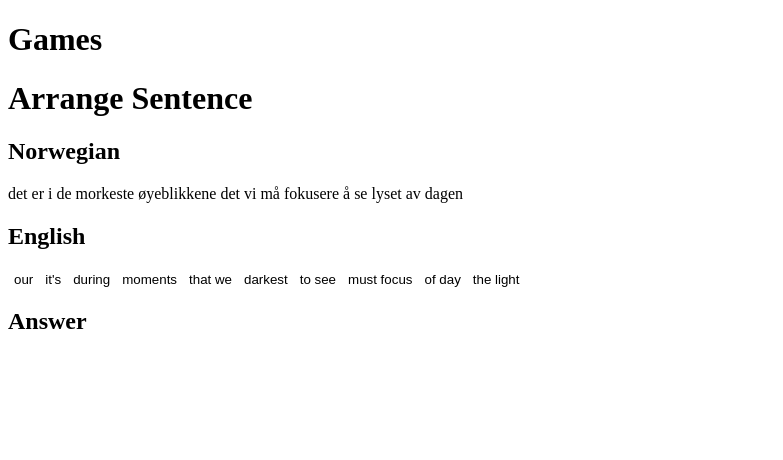
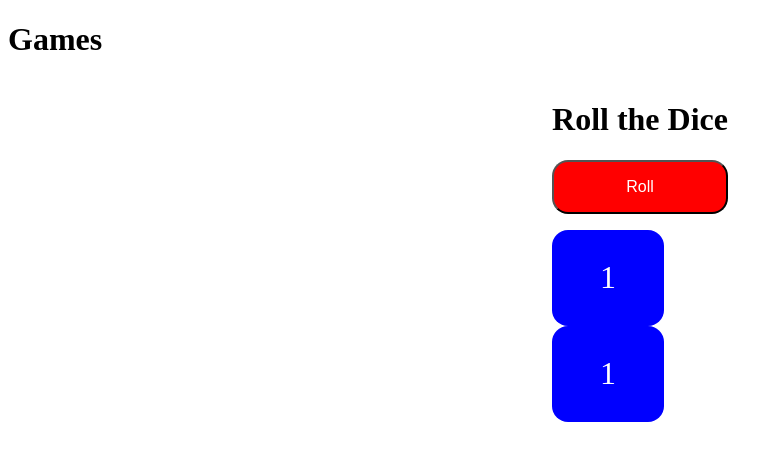
Before and after one commit to RubyJane88/game-app, a React (Vite) app: page / in a window 1280 px wide. Shown: the top 460 px of the page, without its empty margins (0-783 px from the left). Built offline with nearby package versions, Linux system fonts and the light colour scheme.

Commit message:
updated roll dice

```diff
--- a/src/App.tsx
+++ b/src/App.tsx
@@ -8,9 +8,9 @@ function App() {
     <div className="App">
       <h1>Games</h1>
       {/*<MemoryGame />*/}
-      <ArrangeSentence />
+      {/*<ArrangeSentence />*/}
       {/*<ArrangeSentenceCopy />*/}
-      {/*<RollDice />*/}
+      <RollDice />
     </div>
   );
 }
--- a/src/RollDice.tsx
+++ b/src/RollDice.tsx
@@ -2,7 +2,8 @@ import React from "react";
 import { Card, Container } from "react-bootstrap";
 
 const RollDice = () => {
-  const [dice, setDice] = React.useState(0);
+  const [die1, setDie1] = React.useState(1);
+  const [die2, setDie2] = React.useState(1);
 
   return (
     <Container
@@ -25,7 +26,10 @@ const RollDice = () => {
           marginBottom: "1rem",
           border: "50px 50px",
         }}
-        onClick={() => setDice(Math.floor(Math.random() * 6) + 1)}
+        onClick={() => {
+          setDie1(Math.floor(Math.random() * 6) + 1);
+          setDie2(Math.floor(Math.random() * 6) + 1);
+        }}
       >
         Roll
       </button>
@@ -43,7 +47,23 @@ const RollDice = () => {
           borderRadius: "1rem",
         }}
       >
-        {dice}
+        {die1}
+      </Card>
+      <Card
+        style={{
+          height: "4rem",
+          width: "5rem",
+          backgroundColor: "blue",
+          color: "white",
+          fontSize: "2rem",
+          display: "flex",
+          justifyContent: "center",
+          alignItems: "center",
+          padding: "1rem",
+          borderRadius: "1rem",
+        }}
+      >
+        {die2}
       </Card>
     </Container>
   );
```
